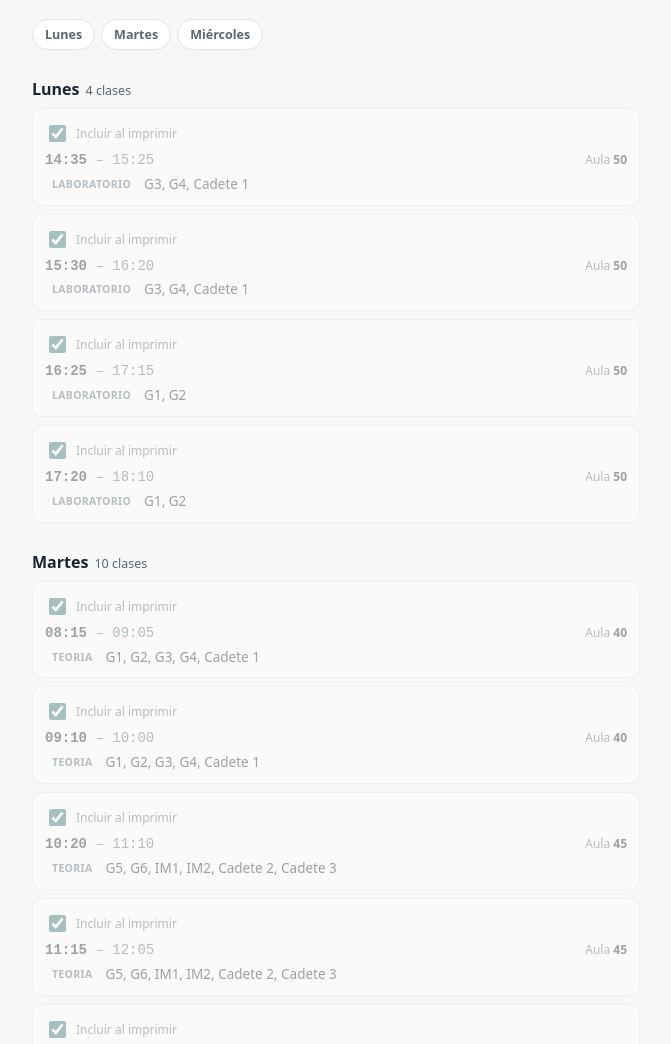
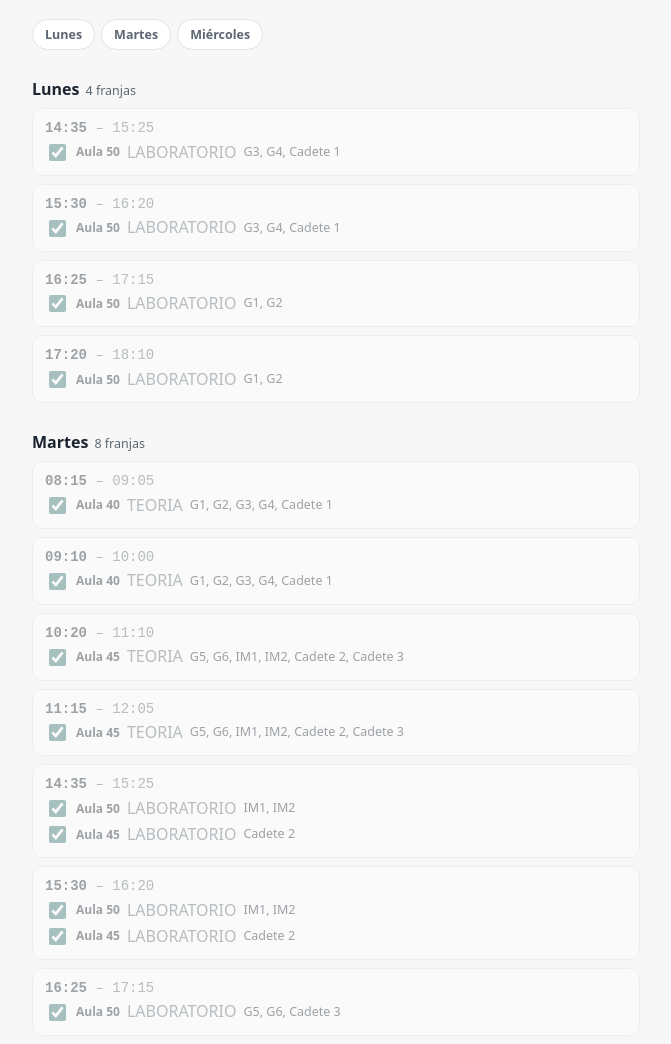
Before and after one commit to guillermolareo-art/Horarios-FSTF2627, a website: page artifact.html in a window 1280 px wide. Shown: the part 806-1850 px from the top of the page, without its empty margins (304-975 px from the left). Drawn offline with Linux system fonts and the light colour scheme.

Commit message:
Agrupar sesiones simultáneas
Co-authored-by: Copilot <223556219+Copilot@users.noreply.github.com>

```diff
--- a/artifact.html
+++ b/artifact.html
@@ -5,7 +5,7 @@
   <meta name="viewport" content="width=device-width, initial-scale=1, viewport-fit=cover">
   <meta name="color-scheme" content="light dark">
   <title>Horario modular</title>
-  <link rel="stylesheet" href="css/styles.css?v=2026-11-21-print-1">
+  <link rel="stylesheet" href="css/styles.css?v=2026-11-21-print-2">
 </head>
 <body>
   <main class="wrap">
@@ -49,6 +49,6 @@
     <div id="print-sheet"></div>
     <footer>Horario modular · generado a partir de datos JSON</footer>
   </main>
-  <script type="module" src="js/app.js?v=2026-11-21-print-1"></script>
+  <script type="module" src="js/app.js?v=2026-11-21-print-2"></script>
 </body>
 </html>
--- a/config/config.json
+++ b/config/config.json
@@ -1,5 +1,5 @@
 {
-  "appVersion": "2026-11-21-print-1",
+  "appVersion": "2026-11-21-print-2",
   "title": "Horario FSTF 26-27",
   "subtitle": "Fundamentos de Sistemas y Tecnologías de Fabricación",
   "defaultScheduleId": "fstf-2627",
--- a/css/styles.css
+++ b/css/styles.css
@@ -127,6 +127,12 @@ nav.days a:hover{color:var(--ink);}
   font-family:"IBM Plex Mono",monospace;font-size:9.5px;font-weight:700;
   letter-spacing:.06em;color:var(--accent);margin-bottom:5px;
 }
+.slot-concurrent{gap:4px;}
+.concurrent-selections{display:flex;flex-direction:column;gap:3px;}
+.concurrent-line{display:flex;align-items:center;gap:7px;line-height:1.35;flex-wrap:wrap;}
+.concurrent-line .print-select{margin:0;}
+.concurrent-room{font-size:12px;font-weight:700;white-space:nowrap;}
+.concurrent-groups{font-size:12.5px;}
 .print-select{
   display:inline-flex;align-items:center;gap:7px;margin-top:2px;
   font-size:12px;color:var(--muted);cursor:pointer;
--- a/js/adapters/json-schedule.js
+++ b/js/adapters/json-schedule.js
@@ -1,4 +1,4 @@
-import { validateSchedule } from "../schedule-model.js?v=2026-11-21-print-1";
+import { validateSchedule } from "../schedule-model.js?v=2026-11-21-print-2";
 
 export async function readScheduleFile(file, config) {
   const value = JSON.parse(await file.text());
--- a/js/app.js
+++ b/js/app.js
@@ -1,6 +1,6 @@
-import { readScheduleFile } from "./adapters/json-schedule.js?v=2026-11-21-print-1";
-import { validateSchedule } from "./schedule-model.js?v=2026-11-21-print-1";
-import { createScheduleView } from "./schedule-view.js?v=2026-11-21-print-1";
+import { readScheduleFile } from "./adapters/json-schedule.js?v=2026-11-21-print-2";
+import { validateSchedule } from "./schedule-model.js?v=2026-11-21-print-2";
+import { createScheduleView } from "./schedule-view.js?v=2026-11-21-print-2";
 
 const selector = document.getElementById("schedule-select");
 const fileInput = document.getElementById("schedule-files");
--- a/js/schedule-model.js
+++ b/js/schedule-model.js
@@ -101,3 +101,18 @@ export function classKey(item) {
 export function filterPrintClasses(classes, excludedKeys) {
   return (classes || []).filter((item) => !excludedKeys.has(classKey(item)));
 }
+
+export function concurrentGroups(classes) {
+  const groups = [];
+  const lookup = new Map();
+  for (const item of classes || []) {
+    const key = `${item.inicio}|${item.fin}`;
+    if (!lookup.has(key)) {
+      const group = { inicio: item.inicio, fin: item.fin, items: [] };
+      lookup.set(key, group);
+      groups.push(group);
+    }
+    lookup.get(key).items.push(item);
+  }
+  return groups.sort((a, b) => minutes(a.inicio) - minutes(b.inicio));
+}
--- a/js/schedule-view.js
+++ b/js/schedule-view.js
@@ -1,4 +1,4 @@
-import { classKey, countTypes, filterPrintClasses, findFirstClass, findNextClass, minutes, scheduleDays, shortGroups, typeKey, weekCode } from "./schedule-model.js?v=2026-11-21-print-1";
+import { classKey, concurrentGroups, countTypes, filterPrintClasses, findFirstClass, findNextClass, minutes, scheduleDays, shortGroups, typeKey, weekCode } from "./schedule-model.js?v=2026-11-21-print-2";
 
 function node(tag, className, text) {
   const el = document.createElement(tag);
@@ -105,6 +105,40 @@ export function createScheduleView(config, onWeekChange) {
     container.append(card);
   }
 
+  function addConcurrentCard(container, group, flags = {}, onSelectionChange) {
+    const card = node("article", ["slot", "slot-concurrent", flags.isNow && "is-now", flags.isPast && "is-past", flags.isNext && "is-next"].filter(Boolean).join(" "));
+    if (flags.isNext) card.append(node("div", "next-tag", "PRÓXIMA CLASE"));
+
+    const row = node("div", "slot-row1");
+    const time = node("div", "t mono");
+    time.append(document.createTextNode(group.inicio), node("span", "end", group.fin));
+    row.append(time);
+    card.append(row);
+
+    const selections = node("div", "concurrent-selections");
+    group.items.forEach((item) => {
+      const line = node("div", "concurrent-line");
+      const label = node("label", "print-select");
+      const checkbox = node("input");
+      checkbox.type = "checkbox";
+      checkbox.checked = !excludedPrintKeys.has(classKey(item));
+      checkbox.addEventListener("change", () => {
+        if (checkbox.checked) excludedPrintKeys.delete(classKey(item));
+        else excludedPrintKeys.add(classKey(item));
+        onSelectionChange?.();
+      });
+      label.append(checkbox);
+
+      const room = node("span", "concurrent-room", `Aula ${item.aula ?? "—"}`);
+      const badge = node("span", `badge ${typeKey(item.tipo)}`, item.tipo);
+      const groups = node("span", "concurrent-groups", shortGroups(item.grupos));
+      line.append(label, room, badge, groups);
+      selections.append(line);
+    });
+    card.append(selections);
+    container.append(card);
+  }
+
   function renderSchedule(schedule, preview) {
     const active = preview ? schedule.proximaSemana : schedule;
     const days = scheduleDays(active.clases, daysOrder);
@@ -146,17 +180,18 @@ export function createScheduleView(config, onWeekChange) {
       ui.nav.append(anchor);
       const section = node("section", "day");
       section.id = `d-${day}`;
+      const groupedClasses = concurrentGroups(classes);
       const heading = node("h2", "", day);
-      heading.append(node("span", "count", `${classes.length} clase${classes.length === 1 ? "" : "s"}`));
+      heading.append(node("span", "count", `${groupedClasses.length} franja${groupedClasses.length === 1 ? "" : "s"}`));
       section.append(heading);
       const dayIndex = daysOrder.indexOf(day);
-      classes.forEach((item) => {
-        const start = minutes(item.inicio);
-        const end = minutes(item.fin);
-        addClassCard(section, item, {
+      groupedClasses.forEach((group) => {
+        const start = minutes(group.inicio);
+        const end = minutes(group.fin);
+        addConcurrentCard(section, group, {
           isNow: !preview && dayIndex === upcoming?.todayIndex && upcoming.nowMinute >= start && upcoming.nowMinute < end,
           isPast: !preview && (dayIndex < upcoming?.todayIndex || (dayIndex === upcoming?.todayIndex && upcoming.nowMinute >= end)),
-          isNext: !preview && upcoming?.day === day && upcoming.item === item
+          isNext: !preview && upcoming?.day === day && group.items.includes(upcoming.item)
         }, () => renderPrintSheet(schedule, preview));
       });
       ui.days.append(section);
@@ -168,7 +203,10 @@ export function createScheduleView(config, onWeekChange) {
     printPreview = preview;
     const active = preview ? schedule.proximaSemana : schedule;
     const selectedClasses = filterPrintClasses(active?.clases || [], excludedPrintKeys);
-    const days = scheduleDays(selectedClasses, daysOrder);
+    const days = scheduleDays(selectedClasses, daysOrder).map(([day, classes]) => [
+      day,
+      concurrentGroups(classes),
+    ]);
     const table = node("table");
     const etiquetaProvisional = active?.provisional ? " · PROVISIONAL" : "";
     table.append(node("caption", "", `Resumen días y horas · ${schedule.title || config.title}${etiquetaProvisional}`));
@@ -177,16 +215,20 @@ export function createScheduleView(config, onWeekChange) {
     days.forEach(([day]) => headerRow.append(node("th", "", day)));
     head.append(headerRow);
     const body = node("tbody");
-    const maxRows = Math.max(0, ...days.map(([, classes]) => classes.length));
+    const maxRows = Math.max(0, ...days.map(([, groups]) => groups.length));
     for (let rowIndex = 0; rowIndex < maxRows; rowIndex += 1) {
       const row = node("tr");
-      for (const [, classes] of days) {
-        const item = classes[rowIndex];
+      for (const [, groups] of days) {
+        const group = groups[rowIndex];
         const cell = node("td");
-        if (item) {
-          cell.append(rowIndex === 0 ? node("span", "hora-borde", item.inicio) : document.createTextNode(item.inicio));
+        if (group) {
+          cell.append(rowIndex === 0 ? node("span", "hora-borde", group.inicio) : document.createTextNode(group.inicio));
           cell.append(document.createTextNode(" - "));
-          cell.append(rowIndex === classes.length - 1 ? node("span", "hora-borde", item.fin) : document.createTextNode(item.fin));
+          cell.append(rowIndex === groups.length - 1 ? node("span", "hora-borde", group.fin) : document.createTextNode(group.fin));
+          group.items.forEach((item) => {
+            cell.append(document.createElement("br"));
+            cell.append(document.createTextNode(`Aula ${item.aula ?? "—"} · ${shortGroups(item.grupos)}`));
+          });
         }
         row.append(cell);
       }
```
Also changed, not shown: tests/schedule-model.test.mjs (+11 -1 lines).
